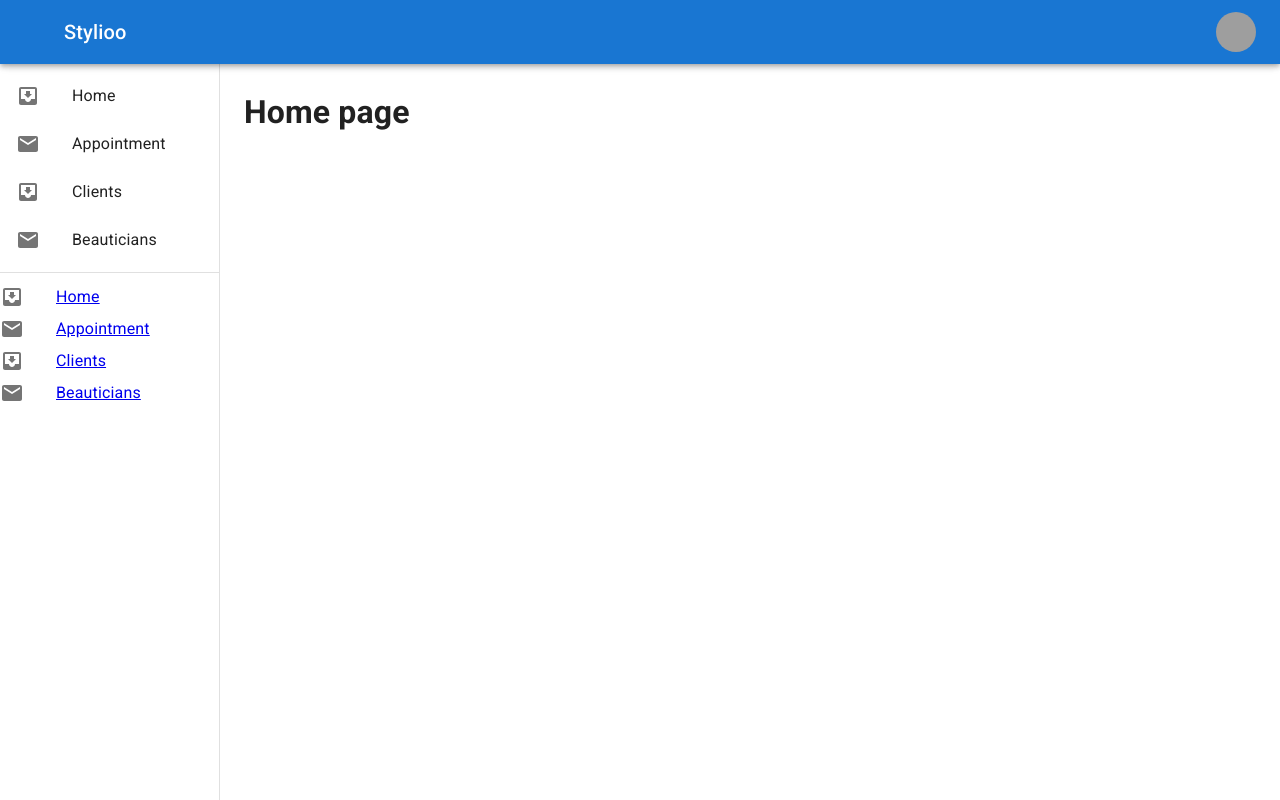
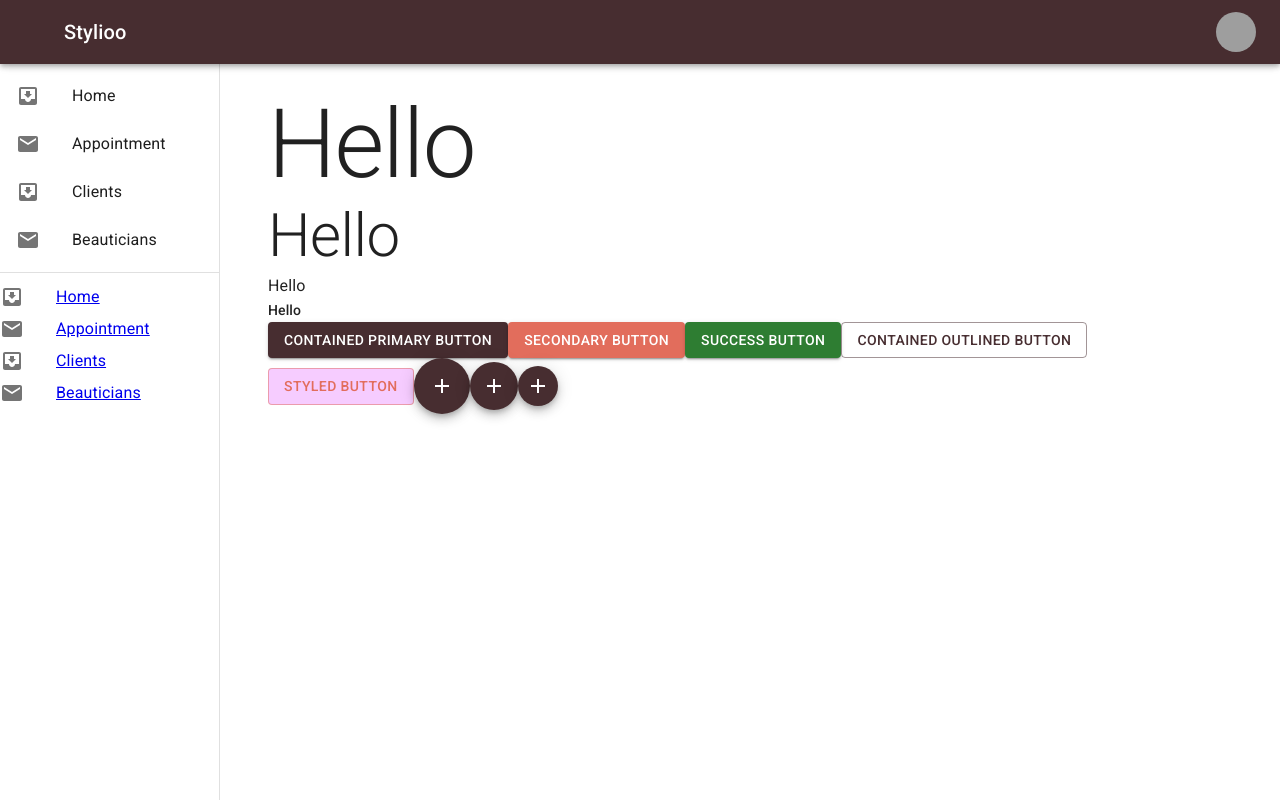
Before and after one commit to Stylioo/stylioo-web-portal, a React (Vite) app: page / in a window 1280 px wide. Built offline with nearby package versions, Linux system fonts and the light colour scheme; grey boxes are pictures that could not be loaded.

Commit message:
theme added

```diff
--- a/src/App.tsx
+++ b/src/App.tsx
@@ -1,14 +1,15 @@
 import { BrowserRouter, Routes, Route } from "react-router-dom"
-import { ThemeProvider, createTheme } from "@mui/material"
+import { CssBaseline, ThemeProvider } from "@mui/material"
+import theme from "./theme"
 import SideBar from "./components/SideBar/SideBar"
 import HomePage from "./pages/home/HomePage"
 import AppointmentPage from "./pages/appoinments/HomePage"
 
 function App() {
 
-  const theme = createTheme()
   return (
     <BrowserRouter>
+      <CssBaseline />
       <ThemeProvider theme={theme}>
         <SideBar >
           <Routes>
--- a/src/components/SideBar/SideBar.tsx
+++ b/src/components/SideBar/SideBar.tsx
@@ -1,5 +1,5 @@
 import React, { useState } from 'react';
-import { CssBaseline, Box, SwipeableDrawer, AppBar, Toolbar, List, Typography, Divider, ListItem, ListItemButton, ListItemIcon, ListItemText, Menu, Container, Avatar, Tooltip, MenuItem, IconButton, useMediaQuery } from '@mui/material';
+import { Box, SwipeableDrawer, AppBar, Toolbar, List, Typography, Divider, ListItem, ListItemButton, ListItemIcon, ListItemText, Menu, Container, Avatar, Tooltip, MenuItem, IconButton, useMediaQuery } from '@mui/material';
 import MailIcon from '@mui/icons-material/Mail';
 import InboxIcon from '@mui/icons-material/MoveToInbox';
 import MenuIcon from '@mui/icons-material/Menu';
@@ -41,7 +41,6 @@ export default function SideBar({ children }: sidebarPropType) {
 
     return (
         <Box sx={{ display: 'flex' }}>
-            <CssBaseline />
             <AppBar position="fixed" sx={{ zIndex: (theme) => theme.zIndex.drawer + 1 }}>
                 <Container maxWidth="xl">
                     <Toolbar disableGutters sx={{
--- a/src/pages/home/HomePage.tsx
+++ b/src/pages/home/HomePage.tsx
@@ -1,8 +1,45 @@
+
+import { Button, Container, Stack, Typography } from "@mui/material";
+import { styled } from "@mui/system";
+import { Fab } from "@mui/material";
+import AddIcon from "@mui/icons-material/Add";
+
+const StyledButton = styled(Button)(() => ({
+  backgroundColor: "#f6ccff",
+}));
+
+
 const HomePage = () => {
   return (
-    <div>
-      <h1>Home page</h1>
-    </div>)
+    <Container>
+      <Typography variant="h1">Hello</Typography>
+      <Typography variant="h2">Hello</Typography>
+      <Typography variant="subtitle1">Hello</Typography>
+      <Typography variant="subtitle2">Hello</Typography>
+      <Button variant="contained">Contained primary button</Button>
+      <Button variant="contained" color="secondary">
+        Secondary Button
+      </Button>
+      <Button variant="contained" color="success">
+        Success Button
+      </Button>
+      <Button variant="outlined" color="primary" disableRipple>
+        Contained outlined button
+      </Button>
+      <StyledButton variant="outlined" color="secondary">
+        Styled button
+      </StyledButton>
+      <Fab color="primary">
+        <AddIcon />
+      </Fab>
+      <Fab color="primary" size="medium">
+        <AddIcon />
+      </Fab>
+      <Fab color="primary" size="small">
+        <AddIcon />
+      </Fab>
+    </Container>
+  )
 }
 
 export default HomePage
--- /dev/null
+++ b/src/theme.tsx
@@ -0,0 +1,35 @@
+import { createTheme, responsiveFontSizes } from "@mui/material";
+
+
+const theme = responsiveFontSizes(createTheme({
+    palette: {
+        primary: {
+            main: '#472D30',
+        },
+        secondary: {
+            main: '#E26D5C',
+        },
+        darkPrimary: {
+            main: '#723D46'
+        },
+        accent: {
+            main: '#FFE1A8',
+        },
+        light: {
+            main: '#C9CBA3',
+        },
+        background: {
+            default: '#fff',
+        },
+        text: {
+            primary: '#1E1E1E',
+            secondary: '#F2F2F2',
+        },
+
+
+    },
+
+} as never));
+
+
+export default theme;
```
